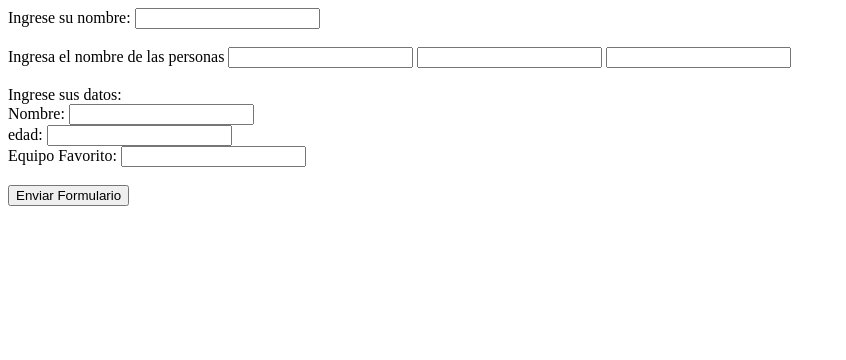
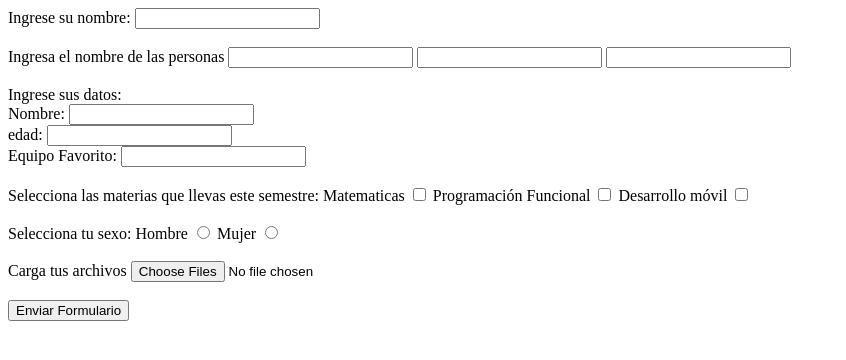
Before and after one commit to iJCode1/Aprendiendo-php, a PHP site: page / in a window 1280 px wide. Shown: the top 360 px of the page, without its empty margins (0-846 px from the left). Run offline with PHP 8.4, Linux system fonts and the light colour scheme.

Commit message:
Otros tipos de inputs 'checkbox, radio y files'

```diff
--- a/integracion-php-con-html/11.tipos-inputs/index.php
+++ b/integracion-php-con-html/11.tipos-inputs/index.php
@@ -35,8 +35,34 @@
     <label for="teamUser">Equipo Favorito:</label>
     <input type="text" name="user[team]" id="teamUser"/>
     <br>
+    <br>
 
+    <!-- Input de tipo checkbox -->
+    <label>Selecciona las materias que llevas este semestre:</label>
+    <label for="mate">Matematicas</label>
+    <input type="checkbox" name="materia1" id="mate" value="Matematicas"/>
+    <label for="progra">Programación Funcional</label>
+    <input type="checkbox" name="materia2" id="progra" value="Programción funcional"/>
+    <label for="movil">Desarrollo móvil</label>
+    <input type="checkbox" name="materia3" id="movil" value="Desarrollo móvil"/>
     <br>
+    <br>
+
+    <!-- Input de tipo radio -->
+    <label>Selecciona tu sexo:</label>
+    <label for="h">Hombre</label>
+    <input type="radio" name="sexo" id="h" value="hombre">
+    <label for="m">Mujer</label>
+    <input type="radio" name="sexo" id="m" value="mujer">
+    <br>
+    <br>
+
+    <!-- Input de tipo 'file' multiple -->
+    <label for="files">Carga tus archivos</label>
+    <input type="file" multiple name="files[]" id="files"/>
+    <br>
+    <br>
+
     <button type="submit">Enviar Formulario</button>
 
   </form>
```
Also changed, not shown: integracion-php-con-html/11.tipos-inputs/server.php (+86 -6 lines).
